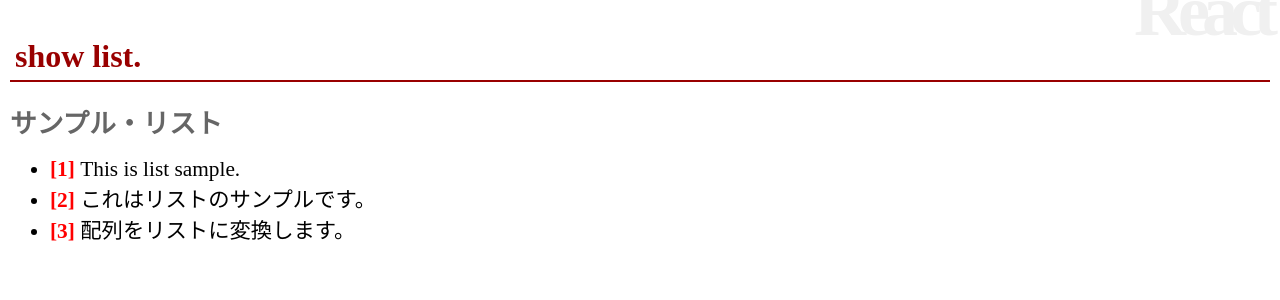
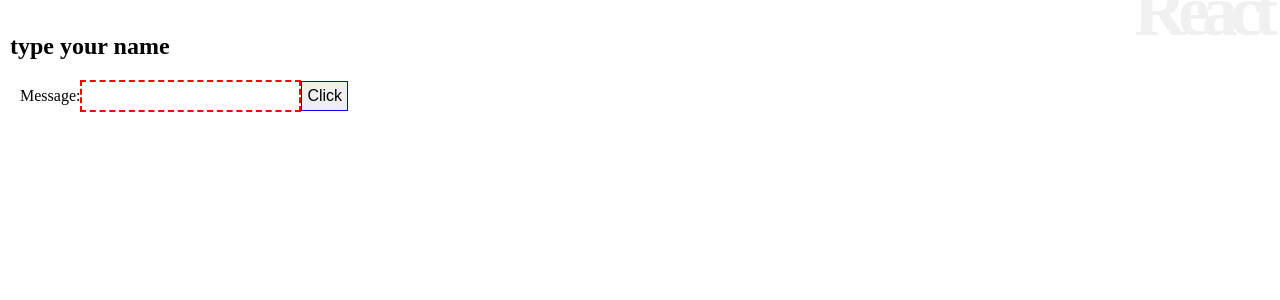
Before and after one commit to spydyman/react-book-practice, a React (Create React App) app: page / in a window 1280 px wide. Shown: the top 300 px of the page. Built offline with nearby package versions, Linux system fonts and the light colour scheme.

Commit message:
form作成

```diff
--- a/src/App.css
+++ b/src/App.css
@@ -39,3 +39,11 @@ p {
   color: #666;
   font-size: 16pt;
 }
+
+input:invalid {
+  border: 2px dashed red;
+}
+
+input:valid {
+  border: 1px solid blue;
+}
--- a/src/App.js
+++ b/src/App.js
@@ -1,42 +1,55 @@
 import React, { Component } from 'react';
-import List from "./List";
+// import List from "./List";
+import Message from "./Message";
 // import Rect from './Rect';
 
 import './App.css';
 
 class App extends Component {
 
-  data = [
-    "This is list sample.",
-    "これはリストのサンプルです。",
-    "配列をリストに変換します。"
-  ];
+  input = '';
 
   msgStyle = {
     fontSize: "24pt",
     color: "#900",
     margin: "20px 0px",
     padding: "5px",
-    borderBottom: "2px solid #900",
   }
 
-  area = {
-    width: "500px",
-    height: "500px",
-    border: "1px solid blue"
+  inputStyle = {
+    fontSize: "12pt",
+    padding: "5px",
   }
 
-  btnStyle = {
-    fontSize: "20pt",
-    padding: "0px 10px"
-  }
+  // area = {
+  //   width: "500px",
+  //   height: "500px",
+  //   border: "1px solid blue"
+  // }
+
+  // btnStyle = {
+  //   fontSize: "20pt",
+  //   padding: "0px 10px"
+  // }
 
   constructor(props) {
     super(props);
     this.state = {
-      list: this.data
+      message: 'type your name'
     };
-    this.doAction = this.doAction.bind(this);
+    this.doChange = this.doChange.bind(this);
+    this.doSubmit = this.doSubmit.bind(this);
+  }
+
+  doChange(event) {
+    this.input = event.target.value;
+  }
+
+  doSubmit(event) {
+    this.setState({
+      message: 'Hello, ' + this.input + '！！'
+    });
+    event.preventDefault();
   }
 
   doAction(e) {
@@ -63,8 +76,20 @@ class App extends Component {
   render() {
     return <div>
       <h1>React</h1>
-      <h2 style={this.msgStyle}>show list.</h2>
-      <List title="サンプル・リスト" data={this.data} />
+      <h2>{this.state.message}</h2>
+      <form action="" onSubmit={this.doSubmit}>
+        <label>
+          <span style={this.inputStyle}></span>Message:
+          <input
+            type="text"
+            style={this.inputStyle}
+            onChange={this.doChange}
+            required
+            pattern="[A-Za-z _,.]+"
+          />
+        </label>
+        <input type="submit" style={this.inputStyle} value="Click" />
+      </form>
     </div>;
   }
 }
--- a/src/Item.js
+++ b/src/Item.js
@@ -3,7 +3,7 @@ import React, { Component } from "react";
 class Item extends Component {
 
   li = {
-    lisyStyleType: "square",
+    listStyleType: "square",
     fontSize: "16pt",
     color: "#06",
     margin: "0px",
--- /dev/null
+++ b/src/Message.js
@@ -0,0 +1,30 @@
+import React, { Component } from 'react';
+
+class Message extends Component {
+  li = {
+    fontSize: "16pt",
+    color: "#06",
+    margin: "0px",
+    padding: "0px",
+  }
+
+  render() {
+    let content = this.props.children;
+    let arr = content.split('。');
+    let arr2 = [];
+    for (let i = 0; i < arr.length; i++) {
+      if (arr[i].trim() != '') {
+        arr2.push(arr[i]);
+      }
+    }
+    let list = arr2.map((value, key) => (
+      <li style={this.li} key={key}>{value}</li>)
+    );
+    return <div>
+      <h2>{this.props.title}</h2>
+      <ol>{list}</ol>
+    </div>
+  }
+}
+
+export default Message;
```
